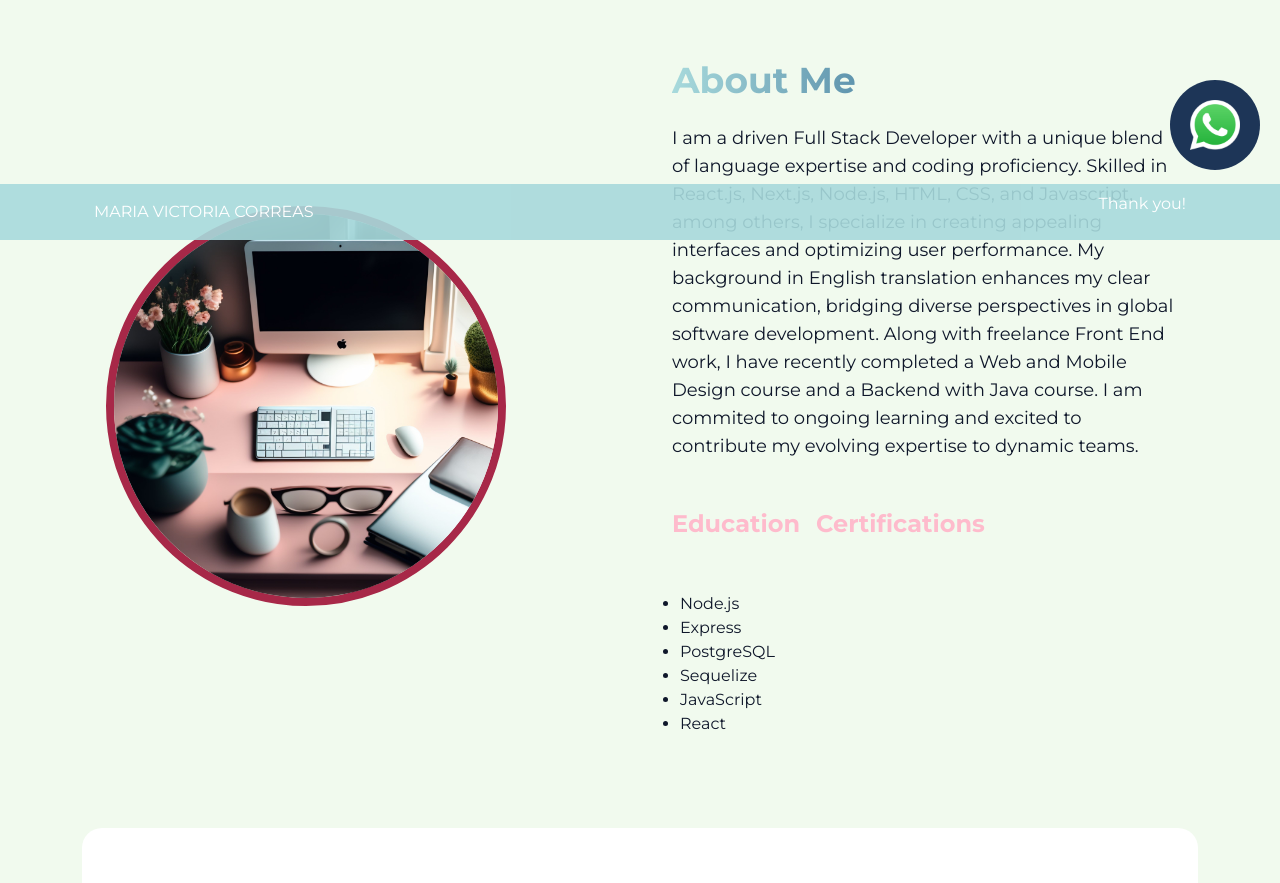
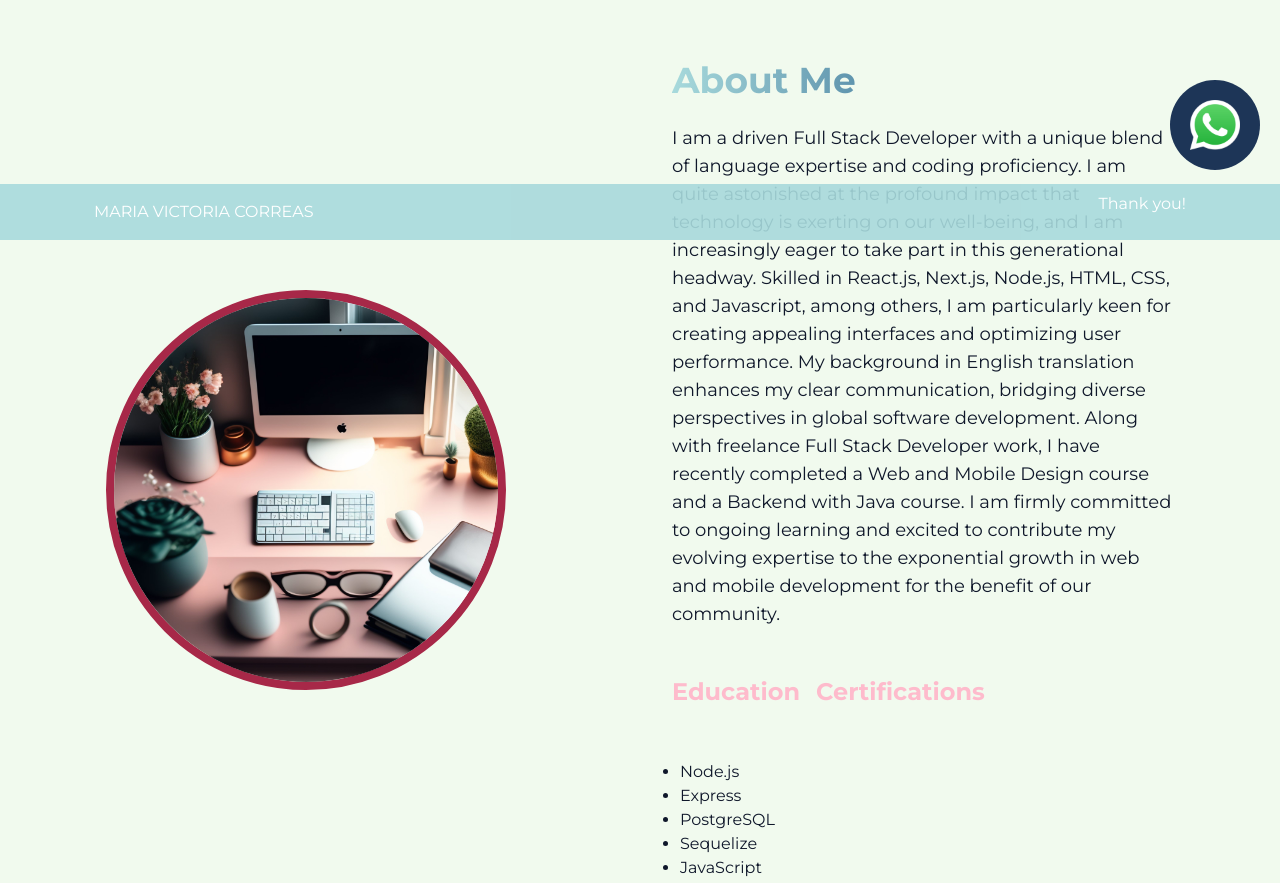
Before and after one commit to MVCorreas/Full-Stack-Portfolio, a Next.js app: page / in a window 1280 px wide. Shown: the part 560-1443 px from the top of the page. Built offline with nearby package versions, Linux system fonts and the light colour scheme.

Commit message:
modified the About section text

```diff
--- a/app/Components/AboutSection.jsx
+++ b/app/Components/AboutSection.jsx
@@ -71,11 +71,7 @@ const AboutSection = () => {
         <div className="mt-4 md:mt-0 text-left flex flex-col h-full">
           <h2 className="text-4xl font-bold text-transparent bg-clip-text bg-gradient-to-r from-[#a8dadc] via-[#457b9d] to-[#1d3557] mb-4">About Me</h2>
           <p className="text-base lg:text-lg">
-          I am a driven Full Stack Developer with a unique blend of language expertise and coding proficiency.
-          Skilled in React.js, Next.js, Node.js, HTML, CSS, and Javascript, among others, I specialize in creating appealing interfaces and optimizing user performance.
-          My background in English translation enhances my clear communication, bridging diverse perspectives in global software development.
-          Along with freelance Front End work, I have recently completed a Web and Mobile Design course and a Backend with Java course.
-          I am commited to ongoing learning and excited to contribute my evolving expertise to dynamic teams.
+          I am a driven Full Stack Developer with a unique blend of language expertise and coding proficiency. I am quite astonished at the profound impact that technology is exerting on our well-being, and I am increasingly eager to take part in this generational headway. Skilled in React.js, Next.js, Node.js, HTML, CSS, and Javascript, among others, I am particularly keen for creating appealing interfaces and optimizing user performance. My background in English translation enhances my clear communication, bridging diverse perspectives in global software development. Along with freelance Full Stack Developer work, I have recently completed a Web and Mobile Design course and a Backend with Java course. I am firmly committed to ongoing learning and excited to contribute my evolving expertise to the exponential growth in web and mobile development for the benefit of our community.
           </p>
           <div className="flex flex-row justify-start mt-8 text-2xl">
 
```
